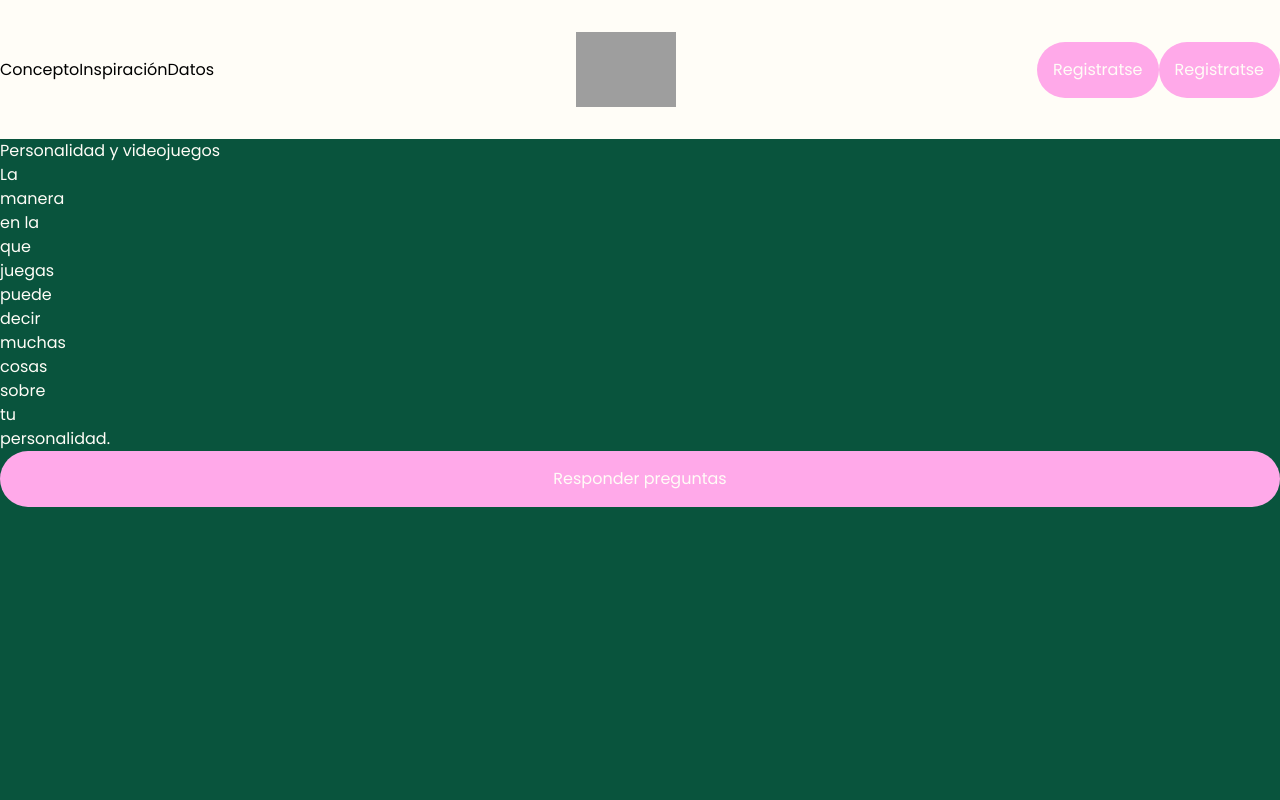
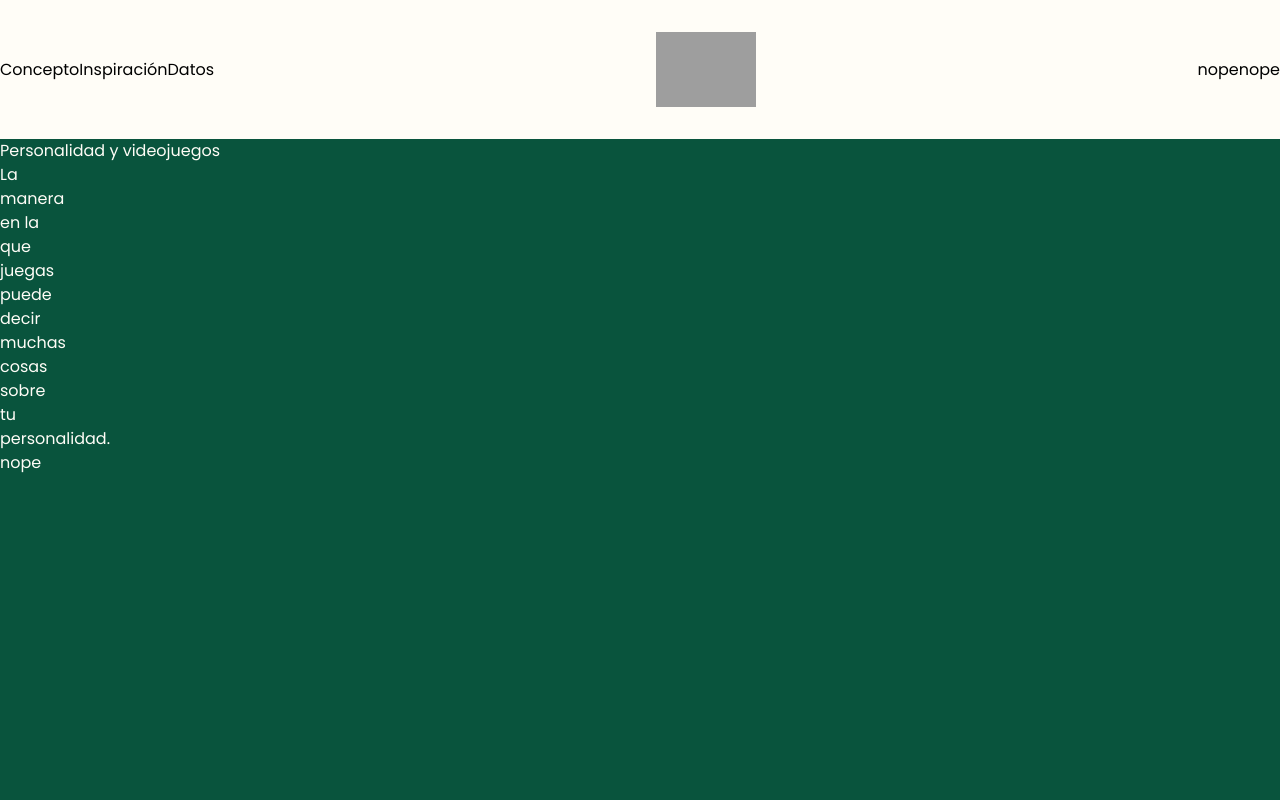
Before and after one commit to LinkTo-ThePast/psyvg-dev, a Next.js app: page / in a window 1280 px wide. Shown: the top 800 px of the page. Built offline with nearby package versions, Linux system fonts and the light colour scheme; grey boxes are pictures that could not be loaded.

Commit message:
adding register page

```diff
--- a/app/components/reusable/buttons/Button.tsx
+++ b/app/components/reusable/buttons/Button.tsx
@@ -1,36 +1,5 @@
-import IButton from "@/app/utils/interfaces/types";
-
-const variants = {
-  primary: "bg-primary_pink",
-  secondary: "bg-primary_white",
-  default: "bg-secondary_white",
-};
-
-const texts = {
-  primary: "text-primary_white scale",
-  secondary: "text-secondary_violet scale",
-  default: "text-primary_white scale",
-};
-
-const Button = ({
-  text,
-  variant,
-  type,
-  disabled = false,
-  onClick,
-}: IButton) => {
-  return (
-    <button
-      className={`w-full p-4 pointer rounded-full ${variants[variant]} ${
-        texts[variant]
-      } ${disabled ? " hover cursor-not-allowed" : ""}`}
-      type={type ? type : "button"}
-      disabled={disabled}
-      onClick={onClick}
-    >
-      {text}
-    </button>
-  );
+const Button = () => {
+  return <button>nope</button>;
 };
 
 export default Button;
```
